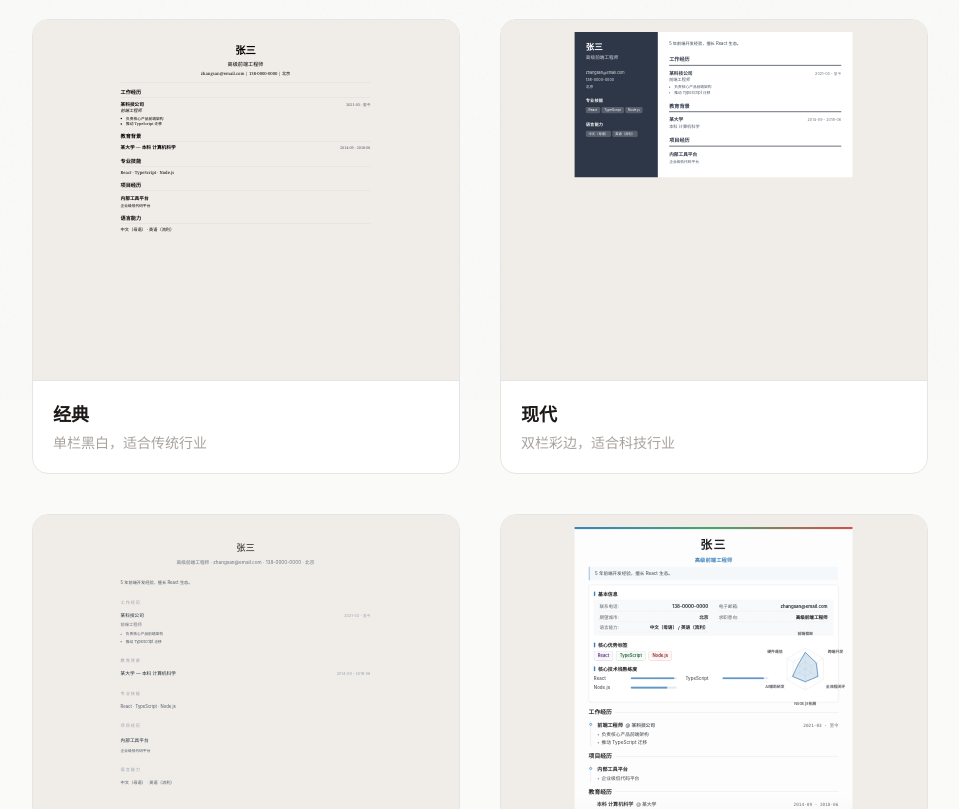
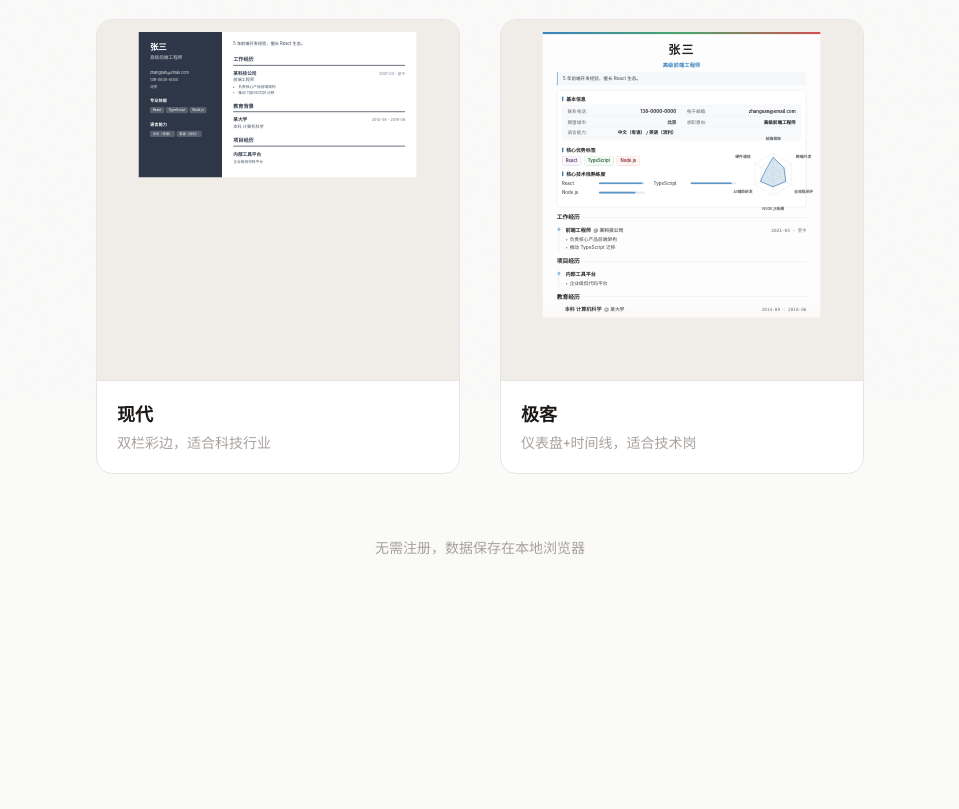
Before and after one commit to Gullrye/resume-builder, a Next.js app: page / in a window 1280 px wide. Shown: the part 400-1209 px from the top of the page, without its empty margins (160-1119 px from the left). After the commit the page ends 1038 px from the top, so only its background shows below. Built offline with nearby package versions, Linux system fonts and the light colour scheme.

Commit message:
refactor: remove classic and minimal templates
Keep only modern and geek templates. Default template changed to modern.
Store migration handles users with removed templates by falling back to modern.

Coding-Agent: Claude Code
Model: glm-5.1

```diff
--- a/src/app/page.tsx
+++ b/src/app/page.tsx
@@ -27,7 +27,7 @@ export default function Home() {
         </div>
 
         {/* Template Grid */}
-        <div className="grid grid-cols-1 sm:grid-cols-2 gap-8 md:gap-10 max-w-4xl mx-auto">
+        <div className="grid grid-cols-1 sm:grid-cols-2 gap-8 md:gap-10 max-w-3xl mx-auto">
           {TEMPLATE_LIST.map((t, i) => (
             <div key={t.id} className="animate-fade-up" style={{ animationDelay: `${(i + 1) * 120}ms` }}>
               <TemplateCard id={t.id} name={t.name} description={t.description} />
--- a/src/app/resume-print/page.tsx
+++ b/src/app/resume-print/page.tsx
@@ -2,16 +2,12 @@
 
 import { useSearchParams } from "next/navigation";
 import { ResumeData, TemplateId } from "@/lib/types";
-import { ClassicTemplate } from "@/components/templates/classic";
 import { ModernTemplate } from "@/components/templates/modern";
-import { MinimalTemplate } from "@/components/templates/minimal";
 import { GeekTemplate } from "@/components/templates/geek";
 import { Suspense } from "react";
 
 const templates: Record<TemplateId, React.ComponentType<{ data: ResumeData }>> = {
-  classic: ClassicTemplate,
   modern: ModernTemplate,
-  minimal: MinimalTemplate,
   geek: GeekTemplate,
 };
 
--- a/src/components/preview/resume-preview.tsx
+++ b/src/components/preview/resume-preview.tsx
@@ -1,17 +1,13 @@
 "use client";
 
 import { useResumeStore } from "@/lib/store";
-import { ClassicTemplate } from "@/components/templates/classic";
 import { ModernTemplate } from "@/components/templates/modern";
-import { MinimalTemplate } from "@/components/templates/minimal";
 import { GeekTemplate } from "@/components/templates/geek";
 import { TemplateId } from "@/lib/types";
 import { useEffect, useRef, useState, useCallback } from "react";
 
 const templates: Record<TemplateId, React.ComponentType<{ data: any }>> = {
-  classic: ClassicTemplate,
   modern: ModernTemplate,
-  minimal: MinimalTemplate,
   geek: GeekTemplate,
 };
 
@@ -138,7 +134,7 @@ export function ResumePreview() {
   return (
     <div
       ref={containerRef}
-      className="h-full overflow-auto bg-paper-dark flex flex-col items-center py-6 px-6 gap-8"
+      className="h-full overflow-auto bg-paper-dark flex flex-col items-center py-6 px-6 gap-3"
     >
       {/* Hidden measurement container */}
       <div
--- a/src/components/template-card.tsx
+++ b/src/components/template-card.tsx
@@ -2,9 +2,7 @@
 
 import Link from "next/link";
 import { TemplateId } from "@/lib/types";
-import { ClassicTemplate } from "./templates/classic";
 import { ModernTemplate } from "./templates/modern";
-import { MinimalTemplate } from "./templates/minimal";
 import { GeekTemplate } from "./templates/geek";
 import { sampleResumeData } from "./template-card.helpers";
 
@@ -12,9 +10,7 @@ const templateComponents: Record<
   TemplateId,
   React.ComponentType<{ data: typeof sampleResumeData }>
 > = {
-  classic: ClassicTemplate,
   modern: ModernTemplate,
-  minimal: MinimalTemplate,
   geek: GeekTemplate,
 };
 
--- a/src/components/templates/classic.tsx
+++ /dev/null
@@ -1,107 +0,0 @@
-import { TemplateProps } from "@/lib/types";
-
-export function ClassicTemplate({ data }: TemplateProps) {
-  const { basics, experience, education, skills, projects, languages } = data;
-
-  return (
-    <div className="font-serif text-black px-10 pt-8 pb-4 max-w-[210mm] mx-auto">
-      {/* Header */}
-      <h1 className="text-[22pt] font-bold text-center">{basics.name}</h1>
-      <p className="text-[11pt] text-center mt-1">{basics.title}</p>
-      <p className="text-[9pt] text-center mt-2">
-        {[basics.email, basics.phone, basics.location, basics.website]
-          .filter(Boolean)
-          .join(" | ")}
-      </p>
-
-      <hr className="border-gray-300 my-4" />
-
-      {/* Experience */}
-      <Section title="工作经历">
-        {experience.map((exp, i) => (
-          <div key={i} className="mb-3">
-            <div className="flex justify-between items-baseline">
-              <span className="text-[10pt] font-bold">{exp.company}</span>
-              <span className="text-[8pt] text-gray-600">
-                {exp.startDate} - {exp.endDate ?? "至今"}
-              </span>
-            </div>
-            <p className="text-[9pt] italic">{exp.position}</p>
-            <ul className="text-[8pt] list-disc list-inside mt-1">
-              {exp.description
-                .split("\n")
-                .filter(Boolean)
-                .map((line, j) => (
-                  <li key={j} style={{ breakInside: "avoid" }}>{line}</li>
-                ))}
-            </ul>
-          </div>
-        ))}
-      </Section>
-
-      {/* Education */}
-      <Section title="教育背景">
-        {education.map((edu, i) => (
-          <div key={i} className="mb-2">
-            <div className="flex justify-between items-baseline" style={{ breakInside: "avoid" }}>
-              <span className="text-[10pt] font-bold">
-                {edu.school} — {edu.degree} {edu.major}
-              </span>
-              <span className="text-[8pt] text-gray-600">
-                {edu.startDate} - {edu.endDate}
-              </span>
-            </div>
-          </div>
-        ))}
-      </Section>
-
-      {/* Skills */}
-      {skills.length > 0 && (
-        <Section title="专业技能">
-          <p className="text-[9pt]">{skills.map((s) => s.name).join(" · ")}</p>
-        </Section>
-      )}
-
-      {/* Projects */}
-      {projects.length > 0 && (
-        <Section title="项目经历">
-          {projects.map((proj, i) => (
-            <div key={i} className="mb-2">
-              <span className="text-[10pt] font-bold">{proj.name}</span>
-              {proj.url && (
-                <span className="text-[8pt] text-gray-500 ml-2">
-                  {proj.url}
-                </span>
-              )}
-              <p className="text-[8pt] mt-1">{proj.description}</p>
-            </div>
-          ))}
-        </Section>
-      )}
-
-      {/* Languages */}
-      {languages.length > 0 && (
-        <Section title="语言能力">
-          <p className="text-[9pt]">{languages.join(" · ")}</p>
-        </Section>
-      )}
-    </div>
-  );
-}
-
-function Section({
-  title,
-  children,
-}: {
-  title: string;
-  children: React.ReactNode;
-}) {
-  return (
-    <div className="mb-4">
-      <h2 className="text-[11pt] font-bold border-b border-gray-300 pb-1 mb-2">
-        {title}
-      </h2>
-      {children}
-    </div>
-  );
-}
--- a/src/components/templates/index.ts
+++ b/src/components/templates/index.ts
@@ -1,8 +1,6 @@
 import { TemplateId } from "@/lib/types";
 
-export { ClassicTemplate } from "./classic";
 export { ModernTemplate } from "./modern";
-export { MinimalTemplate } from "./minimal";
 export { GeekTemplate } from "./geek";
 
 export const TEMPLATE_LIST: {
@@ -10,8 +8,6 @@ export const TEMPLATE_LIST: {
   name: string;
   description: string;
 }[] = [
-  { id: "classic", name: "经典", description: "单栏黑白，适合传统行业" },
   { id: "modern", name: "现代", description: "双栏彩边，适合科技行业" },
-  { id: "minimal", name: "简约", description: "大量留白，适合创意行业" },
   { id: "geek", name: "极客", description: "仪表盘+时间线，适合技术岗" },
 ];
--- a/src/components/templates/minimal.tsx
+++ /dev/null
@@ -1,111 +0,0 @@
-import { TemplateProps } from "@/lib/types";
-
-export function MinimalTemplate({ data }: TemplateProps) {
-  const { basics, experience, education, skills, projects, languages } = data;
-
-  return (
-    <div className="font-sans px-10 pt-8 pb-4 max-w-[210mm] mx-auto leading-loose">
-      {/* Header */}
-      <h1 className="text-[20pt] text-center">{basics.name}</h1>
-      <p className="text-[10pt] text-center text-gray-500 mt-1">
-        {[basics.title, basics.email, basics.phone, basics.location, basics.website]
-          .filter(Boolean)
-          .join("  ·  ")}
-      </p>
-
-      {/* Summary */}
-      {basics.summary && (
-        <p className="text-[9pt] text-gray-600 mt-8">{basics.summary}</p>
-      )}
-
-      {/* Experience */}
-      <MinimalSection title="工作经历">
-        {experience.map((exp, i) => (
-          <div key={i} className="mb-4">
-            <div className="flex justify-between items-baseline">
-              <span className="text-[10pt] text-gray-800">{exp.company}</span>
-              <span className="text-[8pt] text-gray-400">
-                {exp.startDate} - {exp.endDate ?? "至今"}
-              </span>
-            </div>
-            <p className="text-[9pt] text-gray-500">{exp.position}</p>
-            <ul className="text-[8pt] text-gray-600 list-disc list-inside mt-1">
-              {exp.description
-                .split("\n")
-                .filter(Boolean)
-                .map((line, j) => (
-                  <li key={j} style={{ breakInside: "avoid" }}>{line}</li>
-                ))}
-            </ul>
-          </div>
-        ))}
-      </MinimalSection>
-
-      {/* Education */}
-      <MinimalSection title="教育背景">
-        {education.map((edu, i) => (
-          <div key={i} className="mb-2">
-            <div className="flex justify-between items-baseline">
-              <span className="text-[10pt] text-gray-800">
-                {edu.school} — {edu.degree} {edu.major}
-              </span>
-              <span className="text-[8pt] text-gray-400">
-                {edu.startDate} - {edu.endDate}
-              </span>
-            </div>
-          </div>
-        ))}
-      </MinimalSection>
-
-      {/* Skills */}
-      {skills.length > 0 && (
-        <MinimalSection title="专业技能">
-          <p className="text-[9pt] text-gray-600">{skills.map((s) => s.name).join(" · ")}</p>
-        </MinimalSection>
-      )}
-
-      {/* Projects */}
-      {projects.length > 0 && (
-        <MinimalSection title="项目经历">
-          {projects.map((proj, i) => (
-            <div key={i} className="mb-2">
-              <span className="text-[10pt] text-gray-800">{proj.name}</span>
-              {proj.url && (
-                <span className="text-[8pt] text-gray-400 ml-2">
-                  {proj.url}
-                </span>
-              )}
-              <p className="text-[8pt] text-gray-600 mt-1">
-                {proj.description}
-              </p>
-            </div>
-          ))}
-        </MinimalSection>
-      )}
-
-      {/* Languages */}
-      {languages.length > 0 && (
-        <MinimalSection title="语言能力">
-          <p className="text-[9pt] text-gray-600">{languages.join(" · ")}</p>
-        </MinimalSection>
-      )}
-    </div>
-  );
-}
-
-function MinimalSection({
-  title,
-  children,
-}: {
-  title: string;
-  children: React.ReactNode;
-}) {
-  return (
-    <div className="mt-8">
-      <h2 className="text-[9pt] text-gray-400 uppercase tracking-[0.2em] mb-3">
-        {title}
-      </h2>
-      {children}
-    </div>
-  );
-}
--- a/src/lib/store.ts
+++ b/src/lib/store.ts
@@ -32,18 +32,20 @@ function migrateData(raw: ResumeData): ResumeData {
 
 function loadFromStorage(): { data: ResumeData; templateId: TemplateId } {
   if (typeof window === "undefined") {
-    return { data: defaultResumeData, templateId: "classic" };
+    return { data: defaultResumeData, templateId: "modern" };
   }
   try {
     const savedData = localStorage.getItem(STORAGE_KEY);
     const savedTemplate = localStorage.getItem(TEMPLATE_KEY);
     const data = savedData ? migrateData(JSON.parse(savedData)) : defaultResumeData;
-    return {
-      data,
-      templateId: (savedTemplate as TemplateId) || "classic",
-    };
+    // Migrate removed templates to default
+    const validTemplates: TemplateId[] = ["modern", "geek"];
+    const tid = validTemplates.includes(savedTemplate as TemplateId)
+      ? (savedTemplate as TemplateId)
+      : "modern";
+    return { data, templateId: tid };
   } catch {
-    return { data: defaultResumeData, templateId: "classic" };
+    return { data: defaultResumeData, templateId: "modern" };
   }
 }
 
@@ -61,7 +63,7 @@ interface ResumeStore {
 
 export const useResumeStore = create<ResumeStore>((set, get) => ({
   resumeData: defaultResumeData,
-  templateId: "classic",
+  templateId: "modern",
   hydrated: false,
 
   setResumeData: (data) => {
@@ -90,7 +92,7 @@ export const useResumeStore = create<ResumeStore>((set, get) => ({
   },
 
   resetAll: () => {
-    set({ resumeData: defaultResumeData, templateId: "classic" });
+    set({ resumeData: defaultResumeData, templateId: "modern" });
     if (typeof window !== "undefined") {
       localStorage.removeItem(STORAGE_KEY);
       localStorage.removeItem(TEMPLATE_KEY);
--- a/src/lib/types.ts
+++ b/src/lib/types.ts
@@ -42,7 +42,7 @@ export interface ResumeData {
   radar?: RadarDimension[];
 }
 
-export type TemplateId = "classic" | "modern" | "minimal" | "geek";
+export type TemplateId = "modern" | "geek";
 
 export interface TemplateProps {
   data: ResumeData;
```
